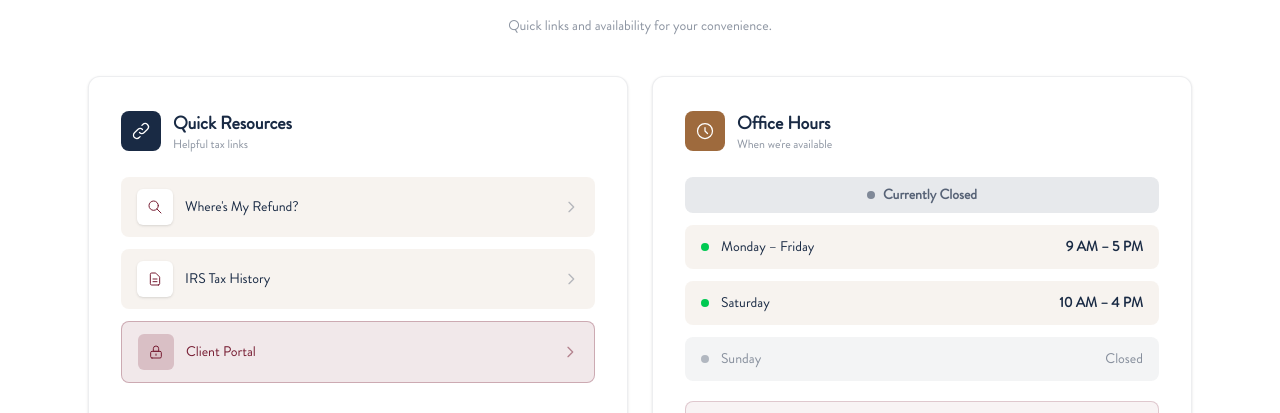
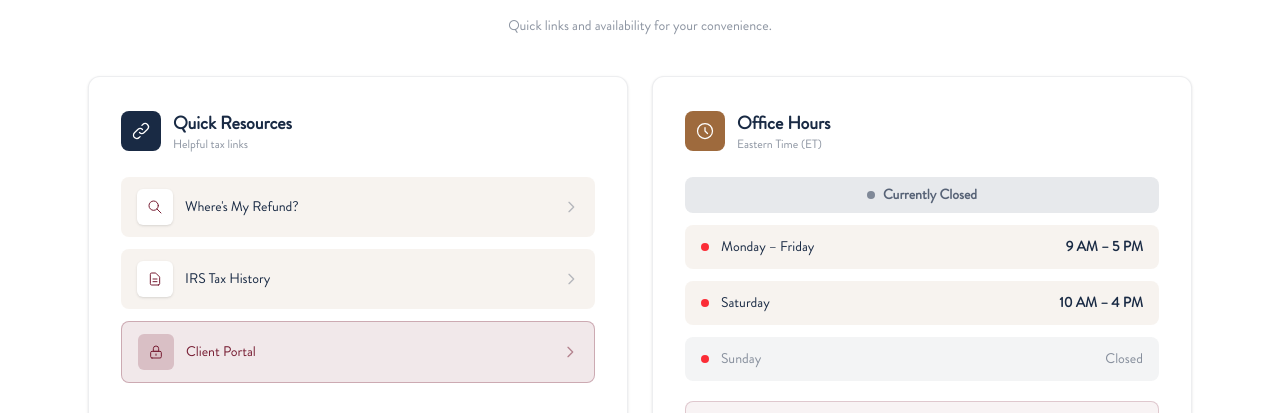
Before and after one commit to maxim5706/site-anchorpoint, a Next.js app: page / in a window 1280 px wide. Shown: the part 1080-1493 px from the top of the page. Built offline with nearby package versions, Linux system fonts and the light colour scheme.

Commit message:
Add dynamic red/green status lights + ET timezone label to hours

```diff
--- a/src/app/page.tsx
+++ b/src/app/page.tsx
@@ -475,7 +475,7 @@ export default function Home() {
                   </div>
                   <div>
                     <h3 className="text-lg font-semibold text-[color:var(--ap-navy)]">Office Hours</h3>
-                    <p className="text-xs text-[color:var(--ap-navy)]/50">When we're available</p>
+                    <p className="text-xs text-[color:var(--ap-navy)]/50">Eastern Time (ET)</p>
                   </div>
                 </div>
                 <div className="mt-6 space-y-3">
@@ -493,21 +493,21 @@ export default function Home() {
                   )}
                   <div className="flex items-center justify-between rounded-lg bg-[color:var(--ap-cream)]/50 px-4 py-3">
                     <div className="flex items-center gap-3">
-                      <div className="h-2 w-2 rounded-full bg-green-500" />
+                      <div className={`h-2 w-2 rounded-full ${officeStatus.weekdayOpen ? 'bg-green-500' : 'bg-red-500'}`} />
                       <span className="text-sm font-medium text-[color:var(--ap-navy)]">Monday – Friday</span>
                     </div>
                     <span className="text-sm font-semibold text-[color:var(--ap-navy)]">9 AM – 5 PM</span>
                   </div>
                   <div className="flex items-center justify-between rounded-lg bg-[color:var(--ap-cream)]/50 px-4 py-3">
                     <div className="flex items-center gap-3">
-                      <div className="h-2 w-2 rounded-full bg-green-500" />
+                      <div className={`h-2 w-2 rounded-full ${officeStatus.saturdayOpen ? 'bg-green-500' : 'bg-red-500'}`} />
                       <span className="text-sm font-medium text-[color:var(--ap-navy)]">Saturday</span>
                     </div>
                     <span className="text-sm font-semibold text-[color:var(--ap-navy)]">10 AM – 4 PM</span>
                   </div>
                   <div className="flex items-center justify-between rounded-lg bg-[color:var(--ap-navy)]/5 px-4 py-3">
                     <div className="flex items-center gap-3">
-                      <div className="h-2 w-2 rounded-full bg-[color:var(--ap-navy)]/30" />
+                      <div className="h-2 w-2 rounded-full bg-red-500" />
                       <span className="text-sm text-[color:var(--ap-navy)]/50">Sunday</span>
                     </div>
                     <span className="text-sm text-[color:var(--ap-navy)]/50">Closed</span>
--- a/src/components/MobileNav.tsx
+++ b/src/components/MobileNav.tsx
@@ -187,7 +187,7 @@ export default function MobileNav({ currentPage = "home" }: MobileNavProps) {
             <div className="grid grid-cols-2 gap-3">
               {/* Hours */}
               <div className="rounded-lg bg-white/5 p-3">
-                <p className="mb-2 text-xs font-semibold uppercase tracking-wide text-white/50">Hours</p>
+                <p className="mb-2 text-xs font-semibold uppercase tracking-wide text-white/50">Hours (ET)</p>
                 <div className="space-y-1.5 text-xs">
                   <div className="flex items-center justify-between">
                     <div className="flex items-center gap-1.5">
```
